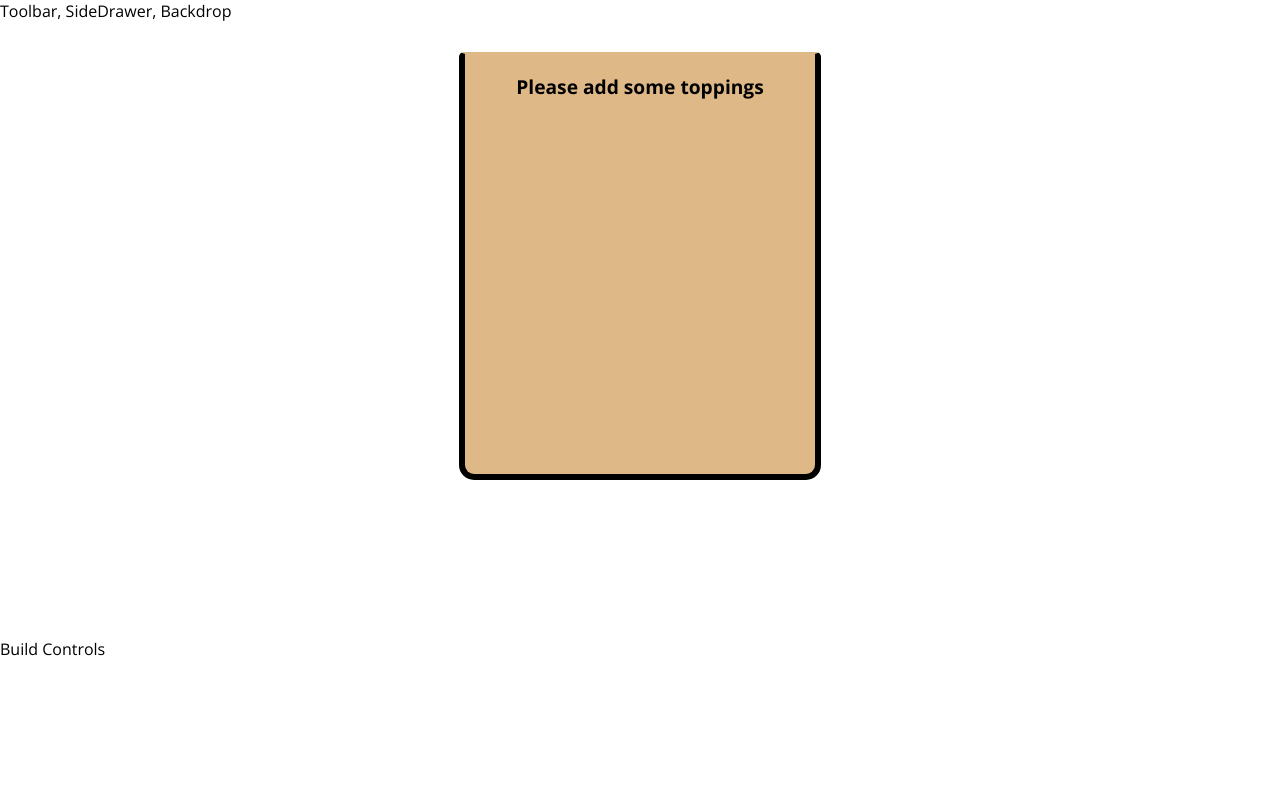
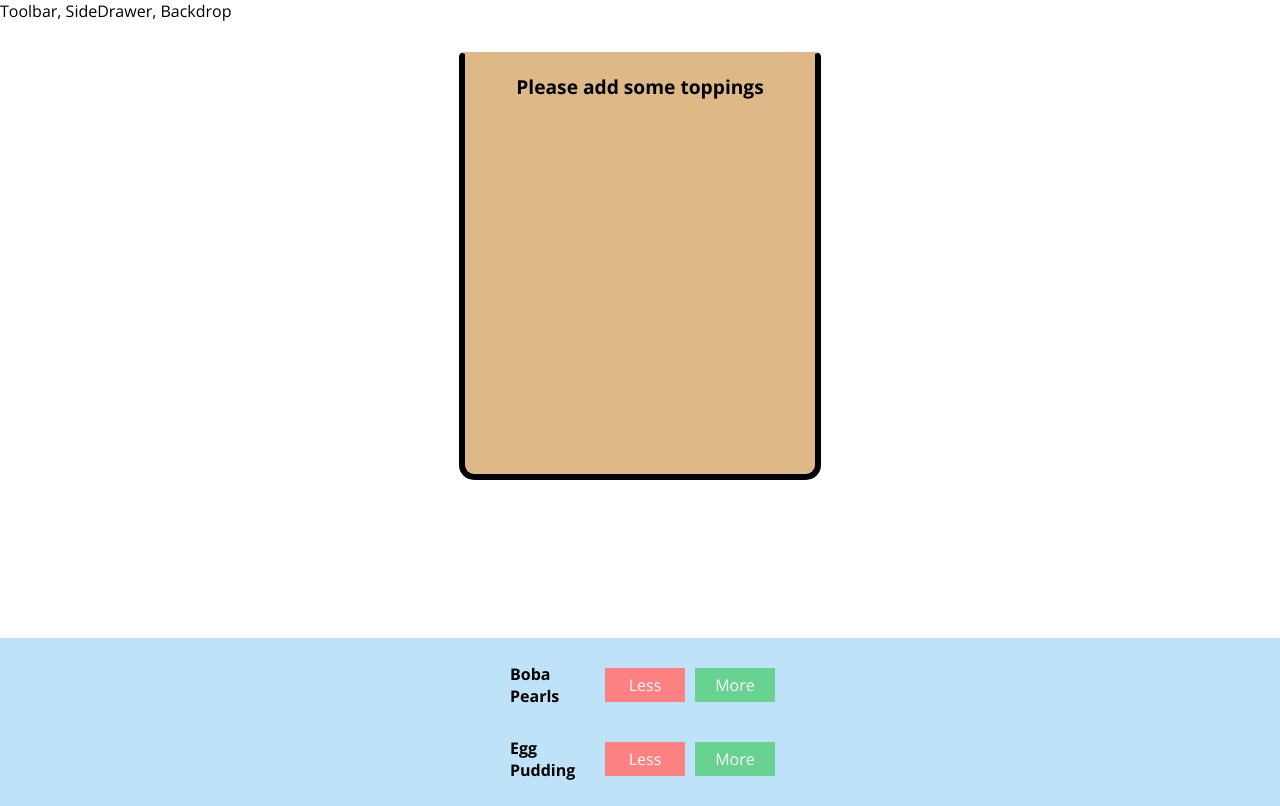
Before and after one commit to alexpich/boba-builder, a React (Create React App) app: page / in a window 1280 px wide. Built offline with nearby package versions, Linux system fonts and the light colour scheme.

Commit message:
Custom build controls

```diff
--- /dev/null
+++ b/src/components/Boba/BuildControls/BuildControl/BuildControl.js
@@ -0,0 +1,12 @@
+import React from "react";
+import classes from "./BuildControl.module.css";
+
+const buildControl = (props) => (
+  <div className={classes.BuildControl}>
+    <div className={classes.Label}>{props.label}</div>
+    <button className={classes.Less}>Less</button>
+    <button className={classes.More}>More</button>
+  </div>
+);
+
+export default buildControl;
--- /dev/null
+++ b/src/components/Boba/BuildControls/BuildControl/BuildControl.module.css
@@ -0,0 +1,59 @@
+.BuildControl {
+  display: flex;
+  justify-content: space-between;
+  align-items: center;
+  margin: 5px 0;
+}
+
+.BuildControl button {
+  display: block;
+  font: inherit;
+  padding: 5px;
+  margin: 0 5px;
+  width: 80px;
+  cursor: pointer;
+  outline: none;
+}
+
+.BuildControl button:disabled {
+  background-color: #e2e8f0;
+  border: 1px solid #cbd5e0;
+  color: #ccc;
+  cursor: default;
+}
+
+.BuildControl button:hover:disabled {
+  background-color: #e2e8f0;
+  color: #ccc;
+  cursor: not-allowed;
+}
+
+.Label {
+  padding: 10px;
+  font-weight: bold;
+  width: 80px;
+}
+
+.BuildControl .Less {
+  background-color: #fc8181;
+  border: 1px solid #fc8181;
+  color: white;
+}
+
+.BuildControl .More {
+  background-color: #68d391;
+  border: 1px solid #68d391;
+  color: white;
+}
+
+.BuildControl .Less:hover,
+.BuildControl .Less:active {
+  background-color: #feb2b2;
+  color: white;
+}
+
+.BuildControl .More:hover,
+.BuildControl .More:active {
+  background-color: #9ae6b4;
+  color: white;
+}
--- /dev/null
+++ b/src/components/Boba/BuildControls/BuildControls.js
@@ -0,0 +1,19 @@
+import React from "react";
+
+import classes from "./BuildControls.module.css";
+import BuildControl from "./BuildControl/BuildControl";
+
+const controls = [
+  { label: "Boba Pearls", type: "bobaPearl" },
+  { label: "Egg Pudding", type: "eggPudding" },
+];
+
+const buildControls = (props) => (
+  <div className={classes.BuildControls}>
+    {controls.map((ctrl) => (
+      <BuildControl key={ctrl.label} label={ctrl.label} />
+    ))}
+  </div>
+);
+
+export default buildControls;
--- /dev/null
+++ b/src/components/Boba/BuildControls/BuildControls.module.css
@@ -0,0 +1,10 @@
+.BuildControls {
+  width: 100%;
+  background-color: #bee3f8;
+  display: flex;
+  flex-flow: column;
+  align-items: center;
+  box-shadow: 0 2px 1px #ccc;
+  margin: auto;
+  padding: 10px 0;
+}
--- a/src/containers/BobaBuilder/BobaBuilder.js
+++ b/src/containers/BobaBuilder/BobaBuilder.js
@@ -2,6 +2,7 @@ import React, { Component } from "react";
 
 import Aux from "../../hoc/Aux";
 import Boba from "../../components/Boba/Boba";
+import BuildControls from "../../components/Boba/BuildControls/BuildControls";
 
 class BobaBuilder extends Component {
   state = {
@@ -15,7 +16,7 @@ class BobaBuilder extends Component {
     return (
       <Aux>
         <Boba ingredients={this.state.ingredients} />
-        <div>Build Controls</div>
+        <BuildControls />
       </Aux>
     );
   }
```
